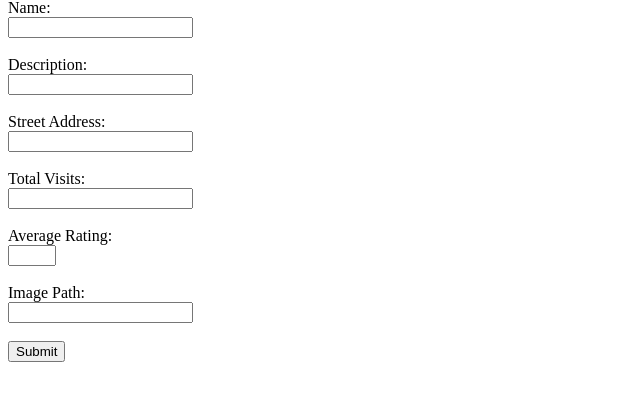
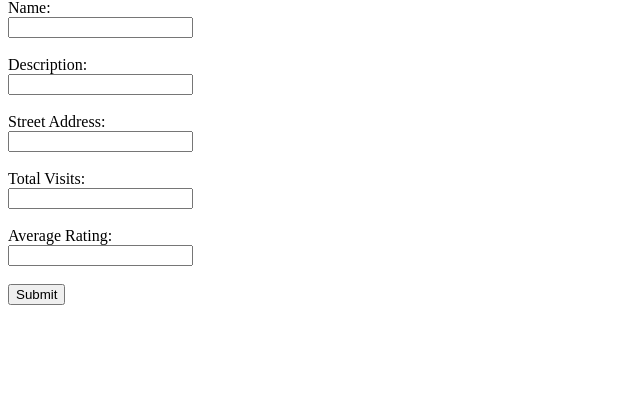
Before and after one commit to featdino/IT-PROGITITAS, a PHP site: page /create_attraction.php in a window 1280 px wide. Shown: the part 138-539 px from the top of the page, without its empty margins (0-640 px from the left). Run offline with PHP 8.4, Linux system fonts and the light colour scheme; a user stored in the database is signed in.

Commit message:
removed img_path in attraction files

```diff
--- a/php/create_attraction.php
+++ b/php/create_attraction.php
@@ -15,10 +15,9 @@ if (isset($_POST['submit'])) {
     $street_address = $_POST['street_address'];
     $total_visits = $_POST['total_visits'];
     $avg_rating = $_POST['avg_rating'];
-    $img_path = $_POST['img_path'];
 
-    $insert = "INSERT INTO attraction (name, description, street_address ,total_visits, avg_rating, img_path)
-    VALUES ('$name', '$description', '$street_address', '$total_visits', '$avg_rating', '$img_path')";
+    $insert = "INSERT INTO attraction (name, description, street_address ,total_visits, avg_rating)
+    VALUES ('$name', '$description', '$street_address', '$total_visits', '$avg_rating')";
 
     if (mysqli_query($conn, $insert)) {
         echo "<p>Entry inserted successfully. </p>";
@@ -61,9 +60,7 @@ if (isset($_POST['submit'])) {
     <label for="total_visits">Total Visits:</label><br>
         <input type="text" name="total_visits" id="total_visits" required><br><br>
     <label for="avg_rating">Average Rating:</label><br>
-        <input type="number" name="avg_rating" id="avg_rating"  required min="0" max="5"><br><br>
-    <label for="img_path">Image Path:</label><br>
-        <input type="text" name="img_path" id="img_path" required ><br><br>
+        <input type="number" step="0.01" name="avg_rating" id="avg_rating" ><br><br>
 
     <input type="submit" name="submit" value="Submit">
     </form>
--- a/php/read_city.php
+++ b/php/read_city.php
@@ -3,14 +3,10 @@
 session_start();
 require 'db.php';
 
-<<<<<<< HEAD
-//header("Location: admin.php"); // assuming this is the default page ng admin
-=======
 if($_SESSION['role'] != 'admin') {
     header("Location: login.php");
     exit();
 }
->>>>>>> bb4d477a2c5cff27496f662327de1fc5bf7b2d85
 
 $read = $conn->query("SELECT * FROM city");
 $total_cities = $read->num_rows;
```
Also changed, not shown: php/read_attraction.php (+0 -8 lines).
